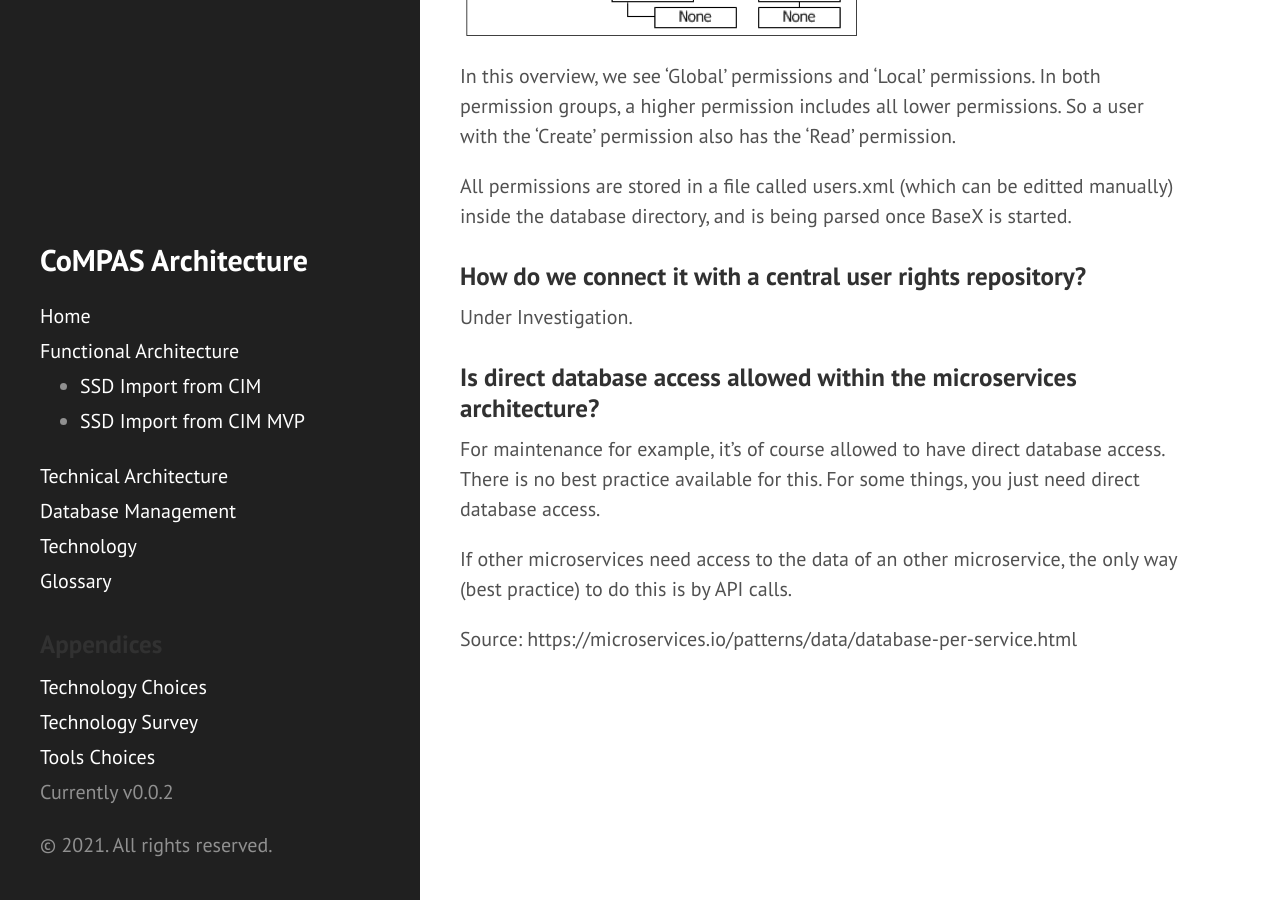
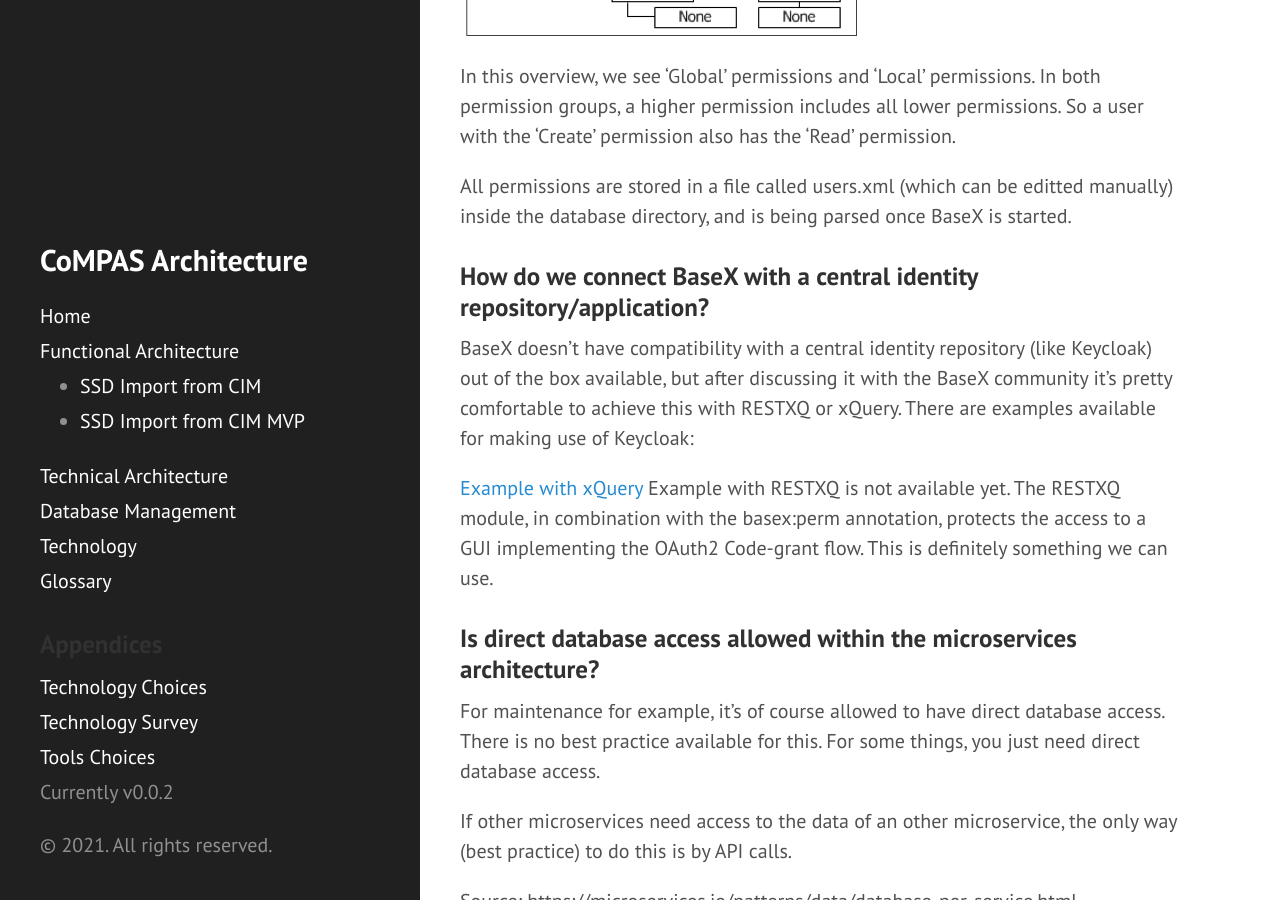
Before and after one commit to com-pas/compas-architecture, a Jekyll site: the page built from DATABASE_MANAGEMENT.md, in a window 1280 px wide and 900 px high, scrolled down 4274 px. Built offline with Jekyll 4.4.1, drawn with Linux system fonts in a browser that asks for light colours; our own code applies the rules of GitHub Pages for plain Markdown files.

Commit message:
Added Keycloak examples
Signed-off-by: Rob Tjalma <rob@tjalma.com>

```diff
--- a/DATABASE_MANAGEMENT.md
+++ b/DATABASE_MANAGEMENT.md
@@ -95,8 +95,11 @@ In both permission groups, a higher permission includes all lower permissions. S
 
 All permissions are stored in a file called users.xml (which can be editted manually) inside the database directory, and is being parsed once BaseX is started.
 
-### How do we connect it with a central user rights repository?
-Under Investigation.
+### How do we connect BaseX with a central identity repository/application?
+BaseX doesn't have compatibility with a central identity repository (like Keycloak) out of the box available, but after discussing it with the BaseX community it's pretty comfortable to achieve this with RESTXQ or xQuery. There are examples available for making use of Keycloak:
+
+[Example with xQuery](https://code-repo.d4science.org/gCubeSystem/d4science-keycloak-themes/src/branch/master/src/utils/xquery)
+Example with RESTXQ is not available yet. The RESTXQ module, in combination with the basex:perm annotation, protects the access to a GUI implementing the OAuth2 Code-grant flow. This is definitely something we can use.
 
 ### Is direct database access allowed within the microservices architecture?
 For maintenance for example, it's of course allowed to have direct database access. There is no best practice available for this. For some things, you just need direct database access.
```
